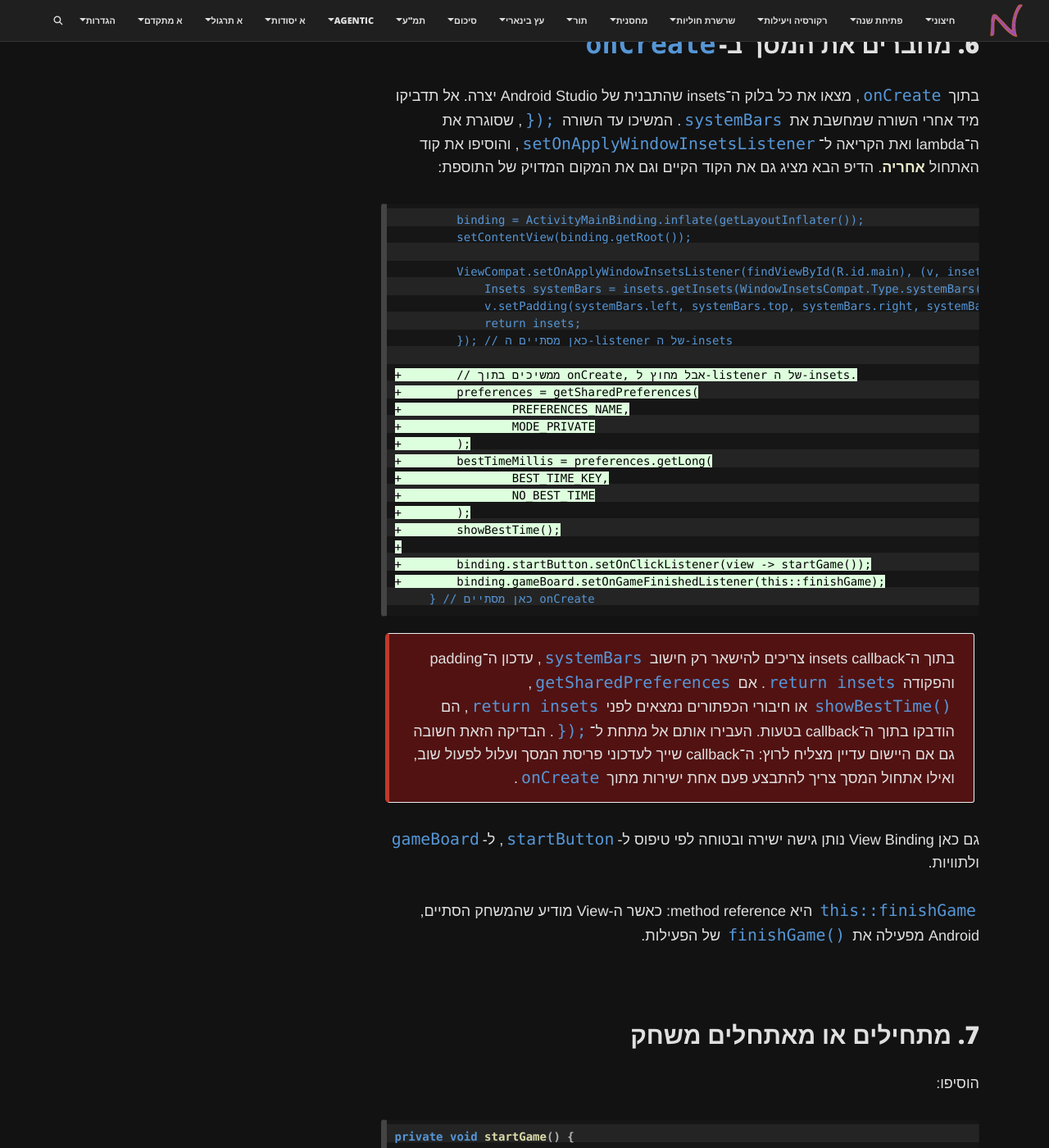
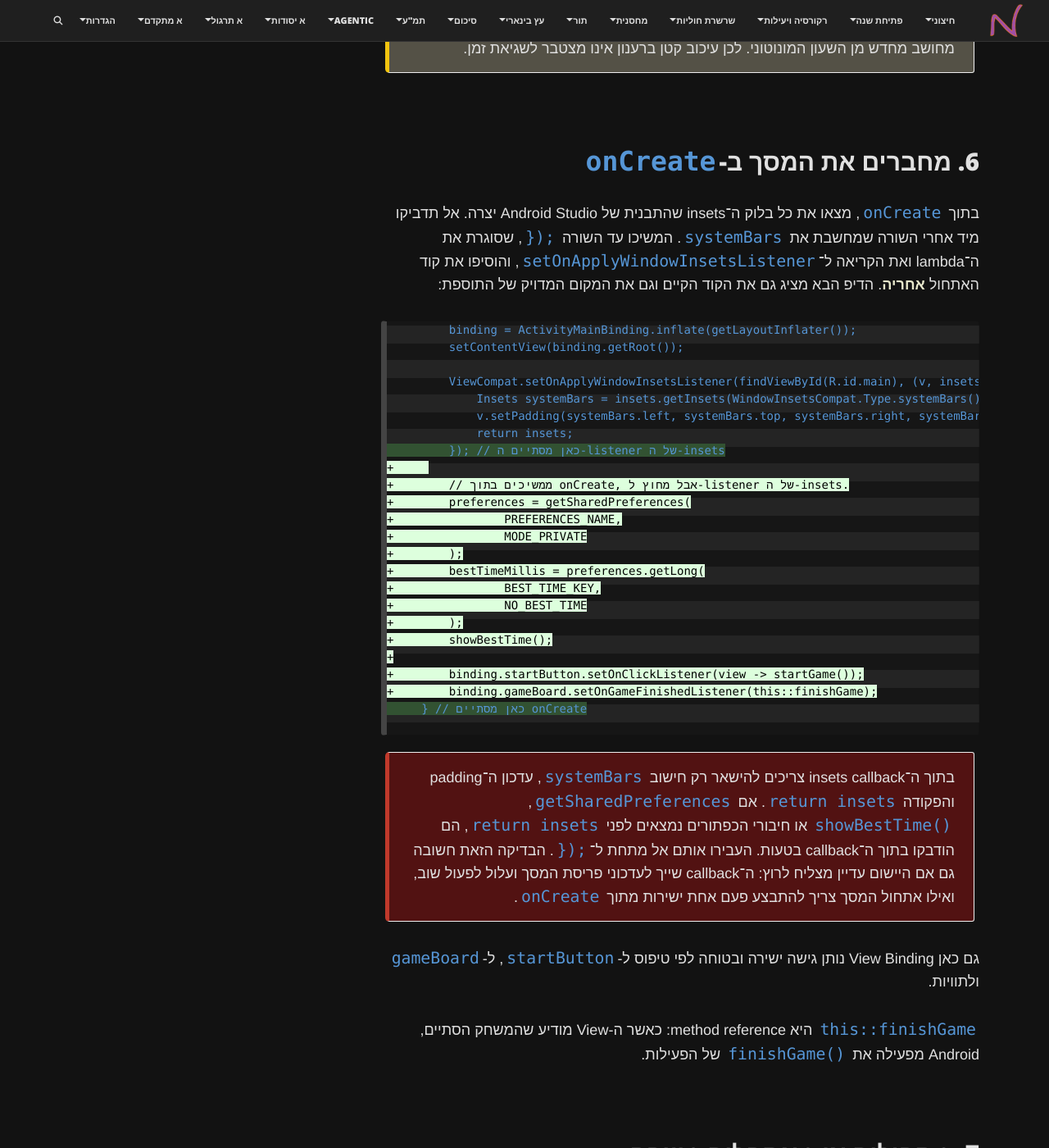
Before and after one commit to 3strategy/BeautifulMivney, a Jekyll site: the page built from android/CollectCircles/03.collect-circles-finish.md, in a window 1280 px wide and 1400 px high, scrolled down 8206 px. Shown: the whole window at 82% size. Built offline with Jekyll 4.4.1, drawn with Linux system fonts in a browser that asks for light colours; comment, search, counter and statistics services are not loaded; some of the changed text lies outside the part shown.

Commit message:
updates to 3,5

````diff
--- a/android/CollectCircles/03.collect-circles-finish.md
+++ b/android/CollectCircles/03.collect-circles-finish.md
@@ -13,6 +13,9 @@
 ומוסיפים התחלה מחדש, זמן, שיא קבוע והודעת סיום. בסוף השיעור היישום שלם.
 
 [חזרה ל-2: מצב משחק, עיגולים אקראיים וגרירה](/android/CollectCircles/02.collect-circles-game)
+
+{: .box-note}
+כדי שהערות בעברית משולבות אנגלית יוצגו בצורה קריאה, יש לבחור בהצגה Right-To-Left ואז never show again (עד שלא מגדירים השאלה מופיעה למעלה כל הזמן). ההמלצה בקוד מסחרי היא להערות באנגלית. כאן ההערות בעברית כדי להקל על העומס.
 
 ## מה נשלים
 
@@ -301,7 +304,7 @@
 ה־lambda ואת הקריאה ל־`setOnApplyWindowInsetsListener`, והוסיפו את קוד האתחול
 **אחריה**. הדיפ הבא מציג גם את הקוד הקיים וגם את המקום המדויק של התוספת:
 
-```diff
+         {% highlight diff mark_lines="8 23" %}
          binding = ActivityMainBinding.inflate(getLayoutInflater());
          setContentView(binding.getRoot());
 
@@ -310,7 +313,7 @@
              v.setPadding(systemBars.left, systemBars.top, systemBars.right, systemBars.bottom);
              return insets;
          }); // כאן מסתיים ה-listener של ה-insets
-
++
 +        // ממשיכים בתוך onCreate, אבל מחוץ ל-listener של ה-insets.
 +        preferences = getSharedPreferences(
 +                PREFERENCES_NAME,
@@ -325,7 +328,7 @@
 +        binding.startButton.setOnClickListener(view -> startGame());
 +        binding.gameBoard.setOnGameFinishedListener(this::finishGame);
      } // כאן מסתיים onCreate
-```
+    {% endhighlight %}
 
 {: .box-error}
 בתוך ה־insets callback צריכים להישאר רק חישוב `systemBars`, עדכון ה־padding והפקודה
````
Also changed, not shown: android/CollectCircles/05.collect-circles-local-notification.md (+3 -2 lines).
